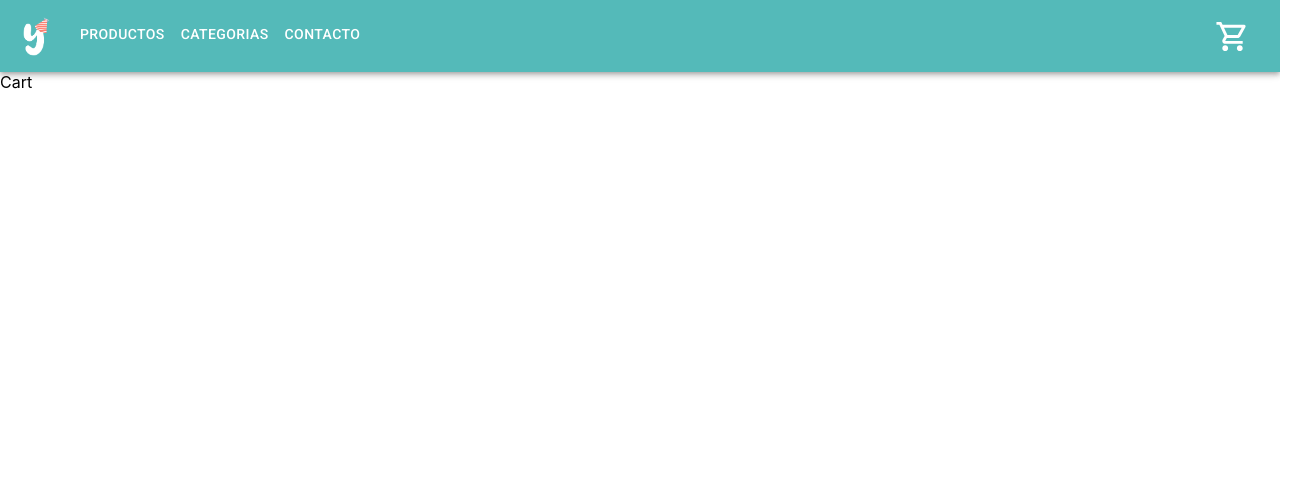
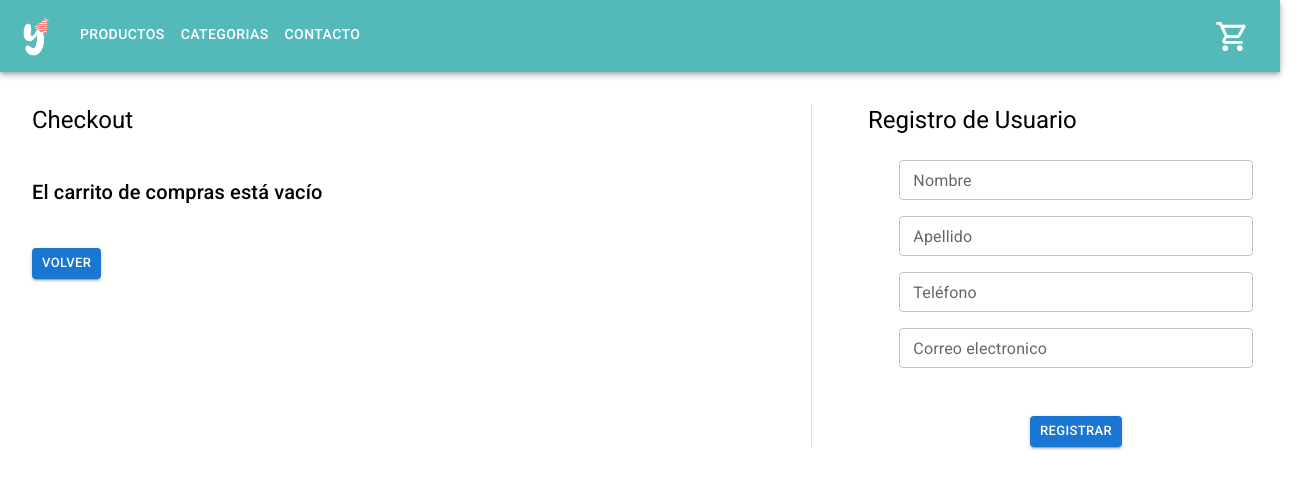
Before and after one commit to mperezbazan/yesparty-martinperezbazan, a React (Create React App) app: page /cart in a window 1280 px wide. Shown: the top 488 px of the page, 1312 px wide, since content can reach past the window. Built offline with nearby package versions, Linux system fonts and the light colour scheme.

Commit message:
DESAFIO 11 | desglose de carrito

```diff
--- a/src/components/Cart/Cart.js
+++ b/src/components/Cart/Cart.js
@@ -1,8 +1,147 @@
-import React from 'react'
+import { Divider, Grid, Typography, Button, Box, CardMedia, Stack, TextField } from '@mui/material';
+import React, { useContext }  from 'react'
+import { CartContext } from '../../context/CartContext';
+import {Link} from 'react-router-dom'
+import DeleteIcon from '@mui/icons-material/Delete';
 
 const Cart = () => {
+
+  const {cart, totalInCart, clear, removeFromCart} =  useContext(CartContext);
+
   return (
-    <div>Cart</div>
+    <>
+      <Grid container spacing={2} direction='row' sx={{ m:2 }}>
+
+        <Grid item xs={12} md={6} >
+
+
+          <Typography variant='h5'>Checkout</Typography>
+          {
+           cart.length>0 ?
+            <>
+              {cart.map( (product) => {
+                return(
+                  <div key={product.id}>
+                    <Box sx={{display:'flex', alignItems:'center', my:1}} >
+                     <Grid  spacing={2} container alignItems='center' justifyContent='center'>
+                        <Grid item md={2} xs={1}>
+                          <CardMedia
+                            sx={{  height:100, m:1, maxWidth:60 }}
+                            component="img"
+                            src={`../images/${product.pictureUrl}`}
+                          />
+                        </Grid>
+                        <Grid item md={1} xs={1} >
+                          <Typography variant="p"sx={{ mr:1,minWidth:40, alignItems:'center'}}>{product.quantity} X </Typography>
+                        </Grid>
+                        <Grid item md={6} xs={6}>
+                          <Typography variant="p" sx={{ mr:1, minWidth:150 }}>{product.title}</Typography>
+                        </Grid>
+                        <Grid item md={2} xs={2}>
+                        <Typography variant="p" sx={{ mr:1, minWidth:100 }}>$ {product.quantity * product.price}</Typography>
+                        </Grid>
+
+                        <Grid item md={1} xs={1}>
+                          <Button onClick={()=>removeFromCart(product.id)}>
+                            <DeleteIcon />
+                          </Button>
+                        </Grid>
+
+                     </Grid>
+
+
+
+
+
+                </Box>
+                <Divider/>
+                </div>
+
+               )
+                })
+              }
+
+
+              <Stack direction="row-reverse" spacing={2} m={2}>
+                <Link to='/'>
+                  <Button variant="text" size='small' >
+                    Seguir comprando
+                  </Button>
+                </Link>
+                <Button variant="text" size='small' color='error' sx={{ mx:5 }} onClick={clear}>
+                      Vaciar carrito
+                  </Button>
+              </Stack>
+              <Typography sx={{ my:2 }} variant="h6">Total: $ {totalInCart}</Typography>
+              <Button variant="contained" size='small' color='success' >
+                  Realizar pago
+              </Button>
+
+
+            </>
+              :
+            <>
+            <Typography variant='h6' my={5}> El carrito de compras está vacío</Typography>
+            <Link to='/'>
+                <Button variant="contained" size='small' >
+                  Volver
+                </Button>
+            </Link>
+            </>
+
+          }
+        </Grid>
+        <Grid item md={1} sx={{ mx:5, minHeight:'100%' }} display={{ sm:'none', md:'block' }}>
+          <Divider orientation='vertical' />
+        </Grid>
+
+        <Grid item xs={12} md={4} >
+          <Typography variant='h5'>Registro de Usuario</Typography>
+          <Box
+            component="form"
+            noValidate
+            autoComplete="off"
+            sx={{
+              '& .MuiTextField-root': { m: 1, width: '35ch' },
+              mt:2
+            }}
+            textAlign="center"
+          >
+            <TextField
+              id="name"
+              label="Nombre"
+              size="small"
+
+            />
+            <TextField
+              id="surname"
+              label="Apellido"
+              size="small"
+            />
+            <TextField
+              id="phone"
+              label="Teléfono"
+              size="small"
+            />
+            <TextField
+              id="email"
+              label="Correo electronico"
+              size="small"
+            />
+
+          </Box>
+          <Box textAlign='center'>
+            <Button variant="contained" size='small' sx={{ mt:5, mx:'auto' }} >
+                  Registrar
+            </Button>
+          </Box>
+
+
+        </Grid>
+
+      </Grid>
+
+    </>
   )
 }
 
--- a/src/components/ItemDetail/ItemDetail.jsx
+++ b/src/components/ItemDetail/ItemDetail.jsx
@@ -13,6 +13,7 @@ const ItemDetail = ({item, loading}) => {
 
   const addProductToCart = (quantity) => {
     addToCart({...item,quantity})
+    setQty(quantity)
   }
 
   return (
```
